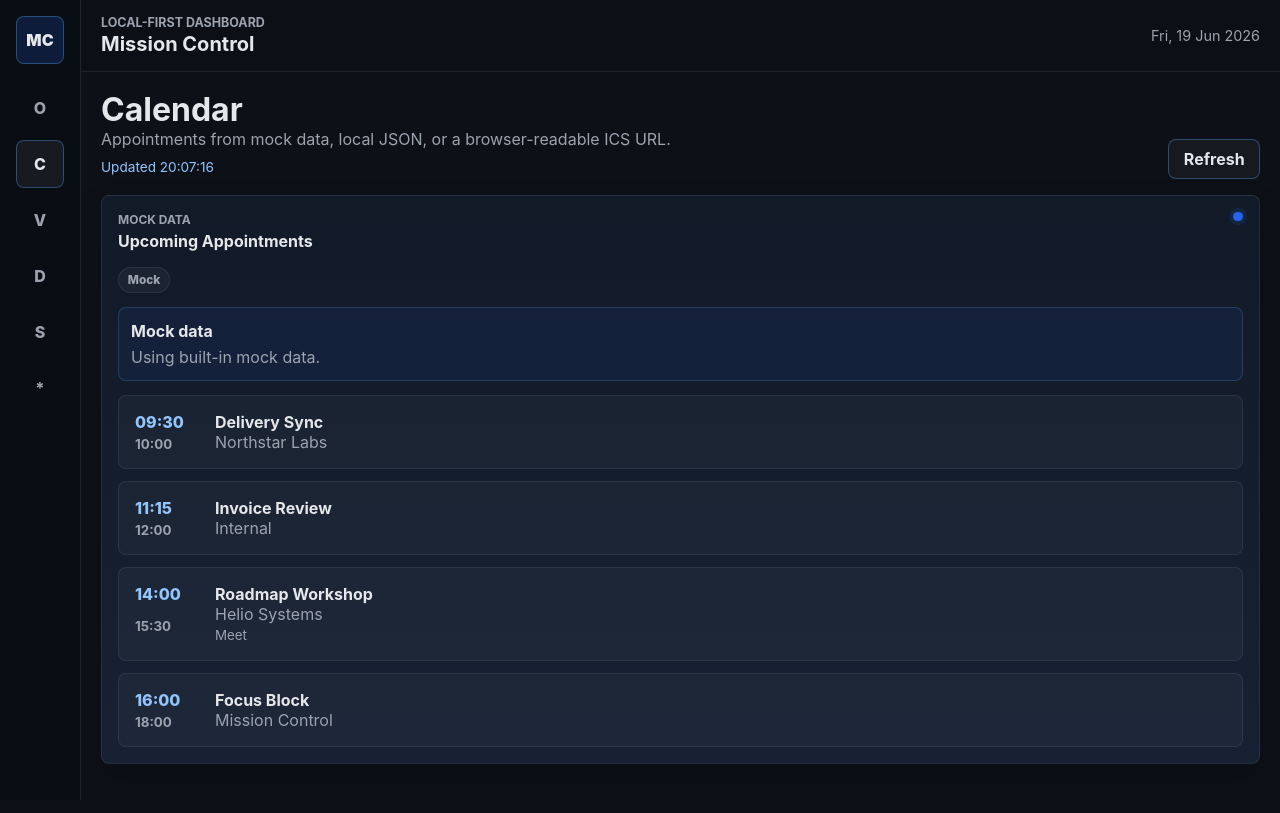
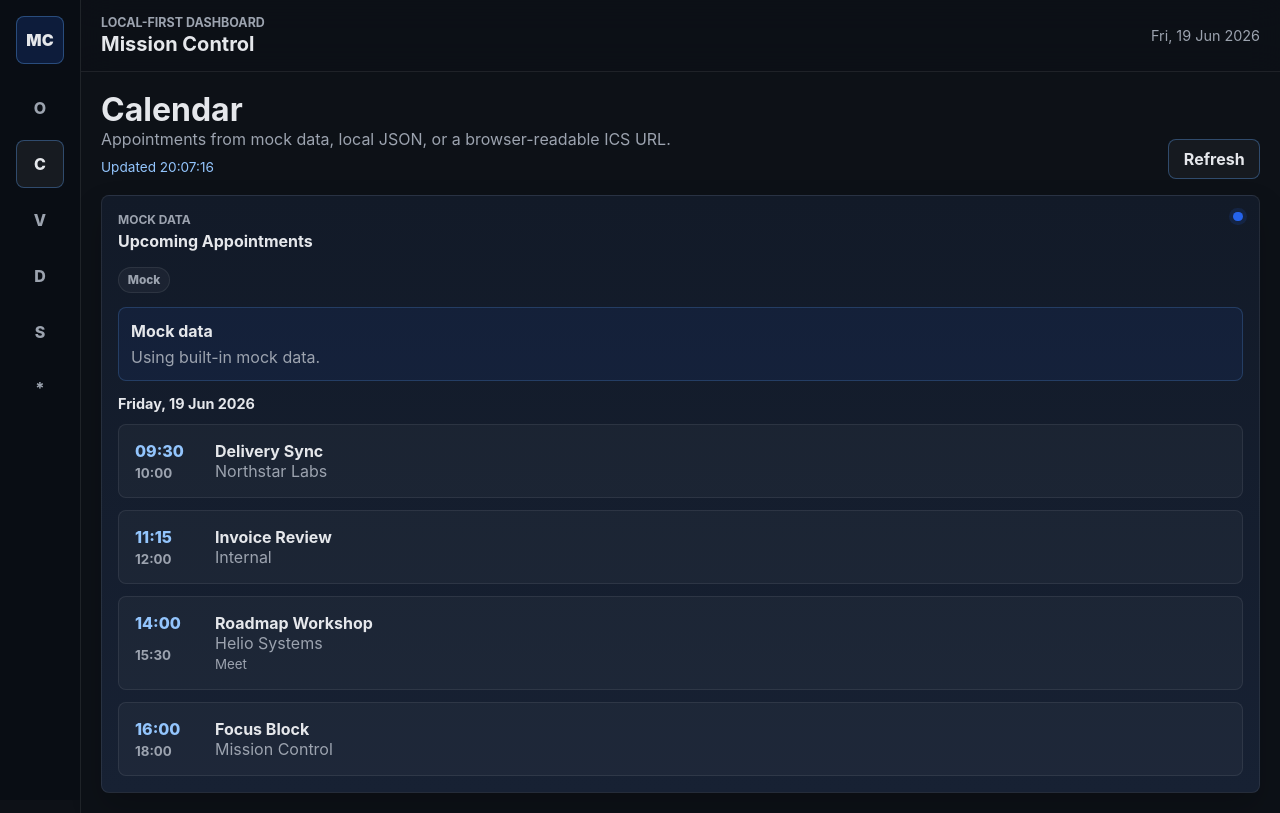
Before and after one commit to ch3xy/missioncontrol, an Angular app: page /calendar in a window 1280 px wide. Built offline with nearby package versions, Linux system fonts and the light colour scheme.

Commit message:
Group calendar agenda by date

```diff
--- a/src/app/features/calendar/calendar-page.css
+++ b/src/app/features/calendar/calendar-page.css
@@ -1,7 +1,23 @@
 .appointments {
   display: grid;
+  gap: 1rem;
+  margin-top: 0.85rem;
+}
+
+.agenda-day {
+  display: grid;
   gap: 0.75rem;
-  margin-top: 0.85rem;
+}
+
+.agenda-day > h3 {
+  margin: 0;
+  color: var(--mc-text);
+  font-size: 0.9rem;
+}
+
+.agenda-day__events {
+  display: grid;
+  gap: 0.75rem;
 }
 
 article {
@@ -26,12 +42,12 @@ time small {
   font-weight: 700;
 }
 
-h3,
+h4,
 p {
   margin: 0;
 }
 
-h3 {
+h4 {
   font-size: 1rem;
 }
 
--- a/src/app/features/calendar/calendar-page.html
+++ b/src/app/features/calendar/calendar-page.html
@@ -15,7 +15,11 @@
   <app-source-badge [source]="source()" />
   <app-integration-notice [status]="status()" />
   <div class="appointments">
-    @for (event of events(); track event.id) {
+    @for (group of eventGroups(); track group.dateKey) {
+      <section class="agenda-day">
+        <h3>{{ group.dateKey | date: 'EEEE, dd MMM yyyy' }}</h3>
+        <div class="agenda-day__events">
+          @for (event of group.events; track event.id) {
             <article>
               <time>
                 <span>{{ event.startsAt | date: 'HH:mm' }}</span>
@@ -24,13 +28,16 @@
                 }
               </time>
               <div>
-          <h3>{{ event.title }}</h3>
+                <h4>{{ event.title }}</h4>
                 <p>{{ event.customer || event.project || 'Personal' }}</p>
                 @if (event.location) {
                   <small>{{ event.location }}</small>
                 }
               </div>
             </article>
+          }
+        </div>
+      </section>
     } @empty {
       <p class="empty">No appointments available. Configure a source or use mock data.</p>
     }
--- a/src/app/features/calendar/calendar-page.ts
+++ b/src/app/features/calendar/calendar-page.ts
@@ -1,10 +1,15 @@
 import { DatePipe } from '@angular/common';
-import { Component, inject, signal } from '@angular/core';
+import { Component, computed, inject, signal } from '@angular/core';
 import { CalendarEvent } from '../../core/models/calendar.model';
 import { CalendarAdapterService } from '../../core/services/calendar-adapter.service';
 import { IntegrationNotice } from '../../shared/components/integration-notice/integration-notice';
 import { SourceBadge } from '../../shared/components/source-badge/source-badge';
 import { WidgetCard } from '../../shared/components/widget-card/widget-card';
+
+interface CalendarEventGroup {
+  dateKey: string;
+  events: CalendarEvent[];
+}
 
 @Component({
   selector: 'app-calendar-page',
@@ -19,6 +24,19 @@ export class CalendarPage {
   protected readonly source = signal<CalendarEvent['source']>('mock');
   protected readonly isLoading = signal(false);
   protected readonly lastUpdated = signal<Date | null>(null);
+  protected readonly eventGroups = computed<CalendarEventGroup[]>(() => {
+    const groups = new Map<string, CalendarEvent[]>();
+
+    for (const event of this.events()) {
+      const key = event.startsAt.slice(0, 10);
+      groups.set(key, [...(groups.get(key) ?? []), event]);
+    }
+
+    return Array.from(groups.entries()).map(([dateKey, events]) => ({
+      dateKey,
+      events,
+    }));
+  });
 
   constructor() {
     void this.load();
```
Also changed, not shown: 1 other file (tests, documents, lock files or other folders). Lines whose indentation alone changed are shown as unchanged.
